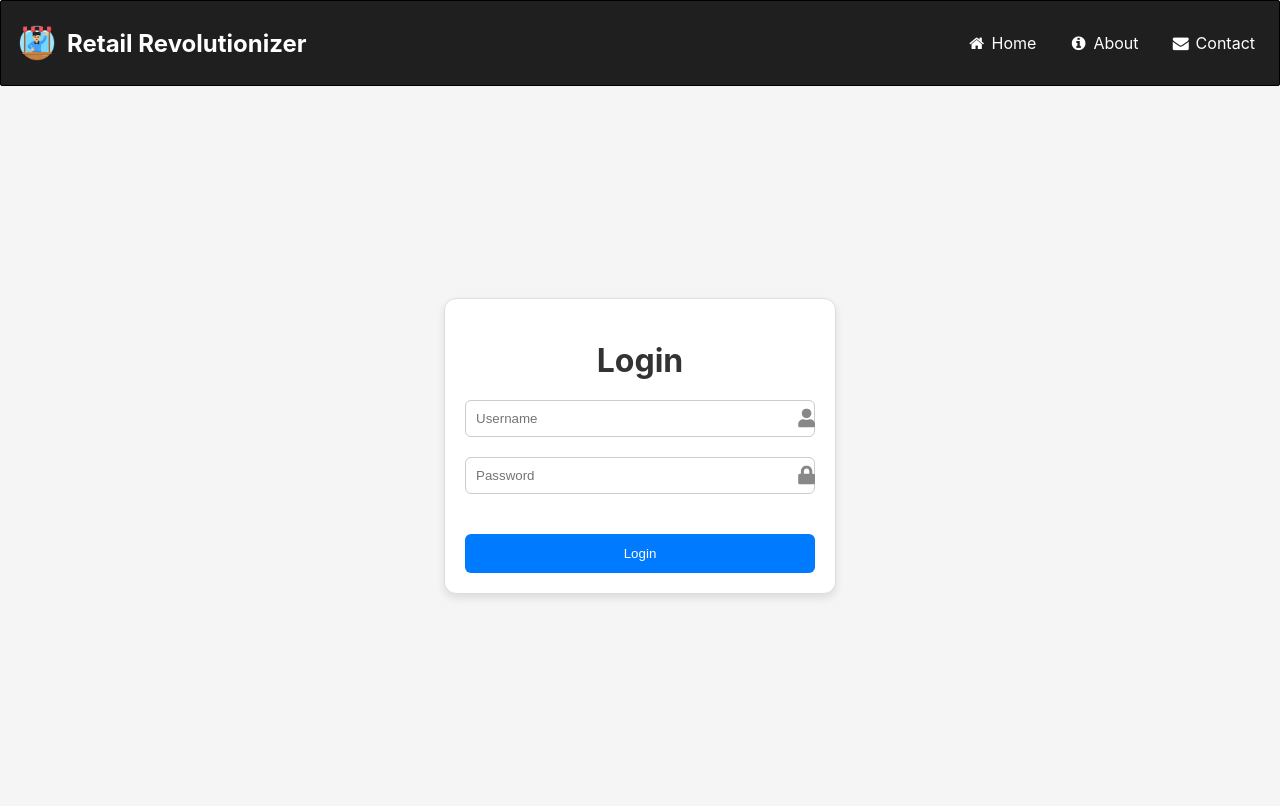
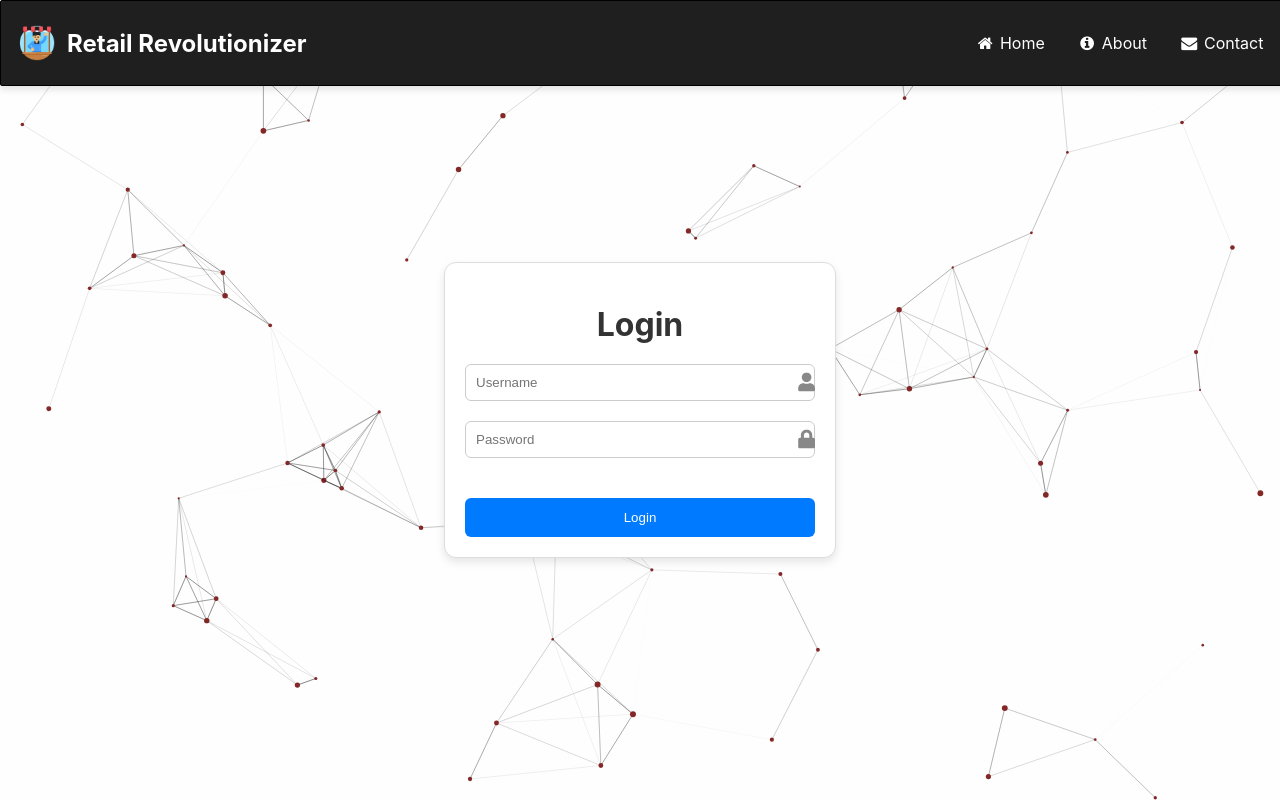
Before and after one commit to Dhruvpandey08/Retail_Revolutionizer, a React (Create React App) app: page / in a window 1280 px wide. Built offline with nearby package versions, Linux system fonts and the light colour scheme.

Commit message:
Added Particle.js File

```diff
--- a/package.json
+++ b/package.json
@@ -6,10 +6,13 @@
     "@testing-library/jest-dom": "^5.17.0",
     "@testing-library/react": "^13.4.0",
     "@testing-library/user-event": "^13.5.0",
+    "@tsparticles/all": "^3.3.0",
+    "@tsparticles/react": "^3.0.0",
     "font-awesome": "^4.7.0",
     "react": "^18.2.0",
     "react-dom": "^18.2.0",
     "react-icons": "^5.0.1",
+    "react-router-dom": "^6.22.3",
     "react-scripts": "5.0.1",
     "web-vitals": "^2.1.4"
   },
--- a/public/index.html
+++ b/public/index.html
@@ -8,7 +8,7 @@
       name="description"
       content="Web site created using create-react-app"
     />
-    <link rel="icon" href="D:\Projects\PJT\pjtwebsite\public\favicon.ico"/>
+    <link rel="icon" href="%PUBLIC_URL%/favicon.ico"/>
     <link rel="manifest" href="%PUBLIC_URL%/manifest.json"/>
     <title>Retail Revolutionizer</title>
   </head>
--- a/src/App.css
+++ b/src/App.css
@@ -1,5 +1,5 @@
-.App {
-  background-color: #fefefe;
+.App
+{
   height: 100vh;
   width: 100%;
 }
--- a/src/App.js
+++ b/src/App.js
@@ -1,10 +1,12 @@
 import Navbar from './Components/Navbar';
 import Login from './Components/Login';
+import ParticleComponent from './Components/particles';
 
 function App() {
    return (
     <div className="App">
       <Navbar/>
+      <ParticleComponent className="particles"/>
       <Login/>
     </div>
   );
--- a/src/Components/Login.css
+++ b/src/Components/Login.css
@@ -4,15 +4,22 @@
   align-items: center;
   height: 90vh;
   background-color: #f5f5f5;
+
 }
 
 form {
+  z-index: 1;
   width: 350px;
   padding: 20px;
   background-color: #fff;
   border-radius: 12px;
   box-shadow: 0 4px 8px rgba(0, 0, 0, 0.1);
   border: 1px solid #ddd;
+  margin-top: 100px;
+}
+.menu{
+  z-index: 1;
+  background-color: #0056b3;
 }
 
 h1 {
--- a/src/Components/Menu.css
+++ b/src/Components/Menu.css
@@ -6,7 +6,7 @@
     background-color: #fff;
     border-radius: 8px;
     box-shadow: 0 2px 6px rgba(0, 0, 0, 0.1);
-    margin: auto;
+    margin-top: 100px;
   }
 
   h1 {
--- a/src/Components/Navbar.css
+++ b/src/Components/Navbar.css
@@ -1,15 +1,15 @@
 .navbar {
-    top: 0;
-    left: 0;
+    width: 98%;
     display: flex;
     justify-content: space-between;
+    position: fixed;
     align-items: center;
     background-color: #201f1f;
+    border: 1px solid #000000;
     padding: 1rem;
-    border: 1px solid #000000;
     border-radius: 2px;
     box-shadow: 0 4px 6px rgba(0, 0, 0, 0.1);
-    z-index: 1000;
+    z-index: 10000;
 }
 
 .logo {
--- a/src/Components/Navbar.jsx
+++ b/src/Components/Navbar.jsx
@@ -11,8 +11,8 @@ const Navbar = () => {
       </div>
       <ul className="nav-links">
         <li><a href="/"><i className="fa fa-fw fa-home"></i> Home</a></li>
-        <li><a href="./AboutComponent"><i className="fa fa-fw fa-info-circle"></i> About</a></li>
-        <li><a href="/contact"><i className="fa fa-fw fa-envelope"></i> Contact</a></li>
+        <li><a href="./About"><i className="fa fa-fw fa-info-circle"></i> About</a></li>
+        <li><a href="./Contact"><i className="fa fa-fw fa-envelope"></i> Contact</a></li>
       </ul>
     </nav>
   );
--- /dev/null
+++ b/src/Components/particles.css
@@ -0,0 +1,7 @@
+.particles
+{
+    top: 10;
+    position: absolute;
+    width: 100%;
+    z-index: -1;
+}
--- /dev/null
+++ b/src/Components/particles.js
@@ -0,0 +1,109 @@
+import './particles.css';
+import Particles, { initParticlesEngine } from "@tsparticles/react";
+import { useEffect, useMemo, useState } from "react";
+// import { loadAll } from "@/tsparticles/all"; // if you are going to use `loadAll`, install the "@tsparticles/all" package too.
+// import { loadFull } from "tsparticles"; // if you are going to use `loadFull`, install the "tsparticles" package too.
+import { loadSlim } from "@tsparticles/slim"; // if you are going to use `loadSlim`, install the "@tsparticles/slim" package too.
+// import { loadBasic } from "@tsparticles/basic"; // if you are going to use `loadBasic`, install the "@tsparticles/basic" package too.
+
+
+
+const ParticlesComponent = (props) => {
+
+  const [init, setInit] = useState(false);
+  // this should be run only once per application lifetime
+  useEffect(() => {
+    initParticlesEngine(async (engine) => {
+      // you can initiate the tsParticles instance (engine) here, adding custom shapes or presets
+      // this loads the tsparticles package bundle, it's the easiest method for getting everything ready
+      // starting from v2 you can add only the features you need reducing the bundle size
+      //await loadAll(engine);
+      //await loadFull(engine);
+      await loadSlim(engine);
+      //await loadBasic(engine);
+    }).then(() => {
+      setInit(true);
+    });
+  }, []);
+
+  const particlesLoaded = (container) => {
+    console.log(container);
+  };
+
+
+  const options = useMemo(
+    () => ({
+      background: {
+        color: {
+          value: "#fefefe",
+        },
+      },
+      fpsLimit: 120,
+      interactivity: {
+        events: {
+          onClick: {
+            enable: true,
+            mode: "push",
+          },
+          onHover: {
+            enable: true,
+            mode: 'repulse',
+          },
+        },
+        modes: {
+          push: {
+            distance: 200,
+            duration: 15,
+          },
+          grab: {
+            distance: 150,
+          },
+        },
+      },
+      particles: {
+        color: {
+          value: "#832727",
+        },
+        links: {
+          color: "#000000",
+          distance: 150,
+          enable: true,
+          opacity: 0.3,
+          width: 1,
+        },
+        move: {
+          direction: "none",
+          enable: true,
+          outModes: {
+            default: "bounce",
+          },
+          random: true,
+          speed: 3,
+          straight: false,
+        },
+        number: {
+          density: {
+            enable: true,
+          },
+          value: 160,
+        },
+        opacity: {
+          value: 1.0,
+        },
+        shape: {
+          type: "circle",
+        },
+        size: {
+          value: { min: 1, max: 3 },
+        },
+      },
+      detectRetina: true,
+    }),
+    [],
+  );
+
+
+  return <Particles id={props.id} init={particlesLoaded} options={options} />;
+};
+
+export default ParticlesComponent;
```
Also changed, not shown: 1 other file (tests, documents, lock files or other folders).
